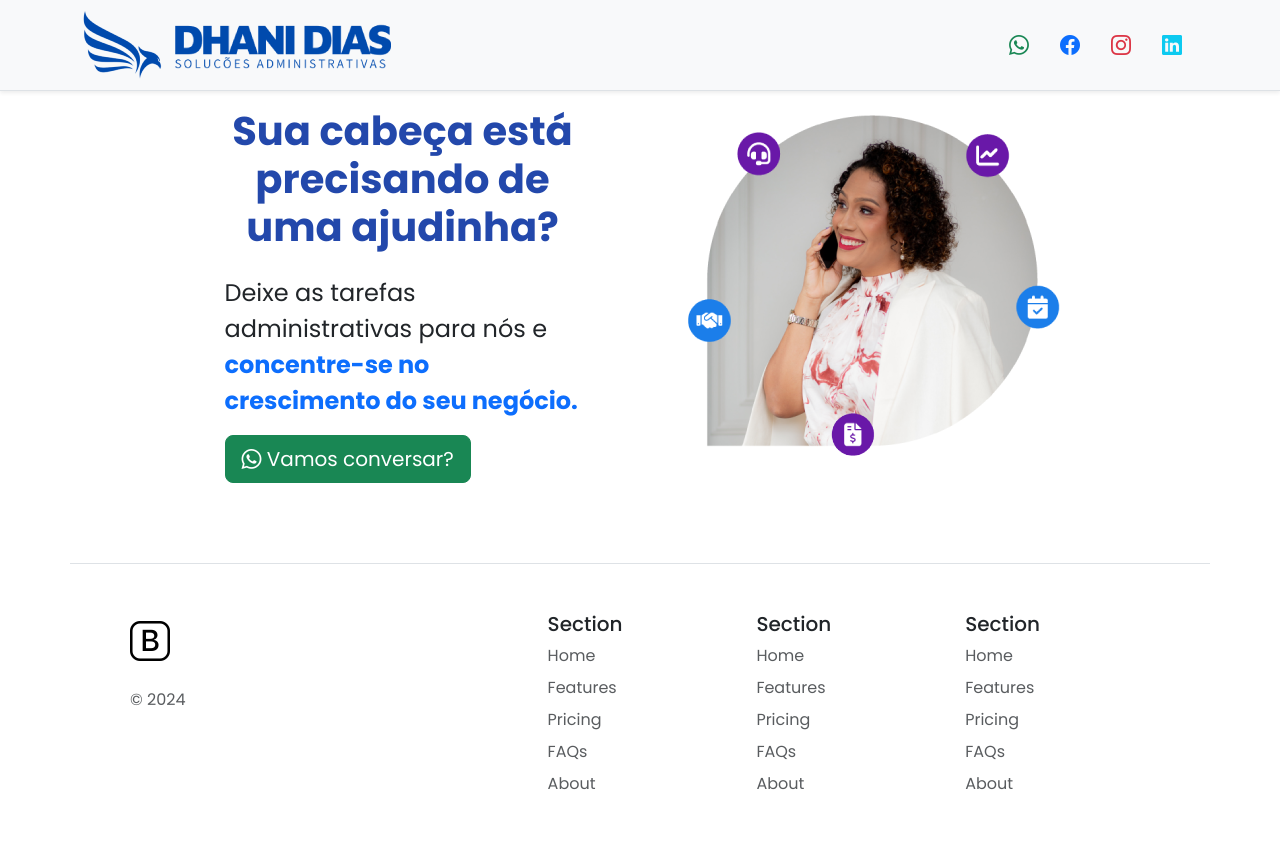
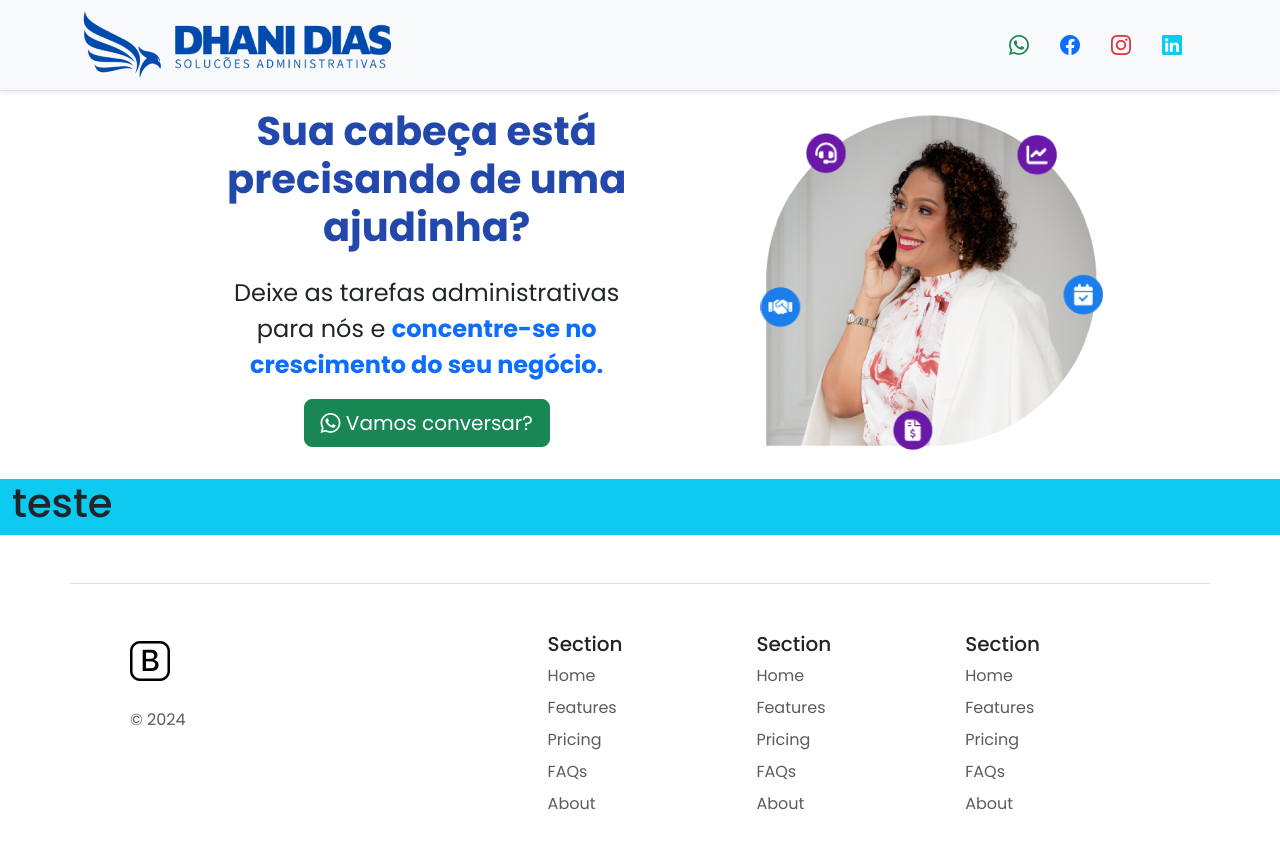
Before and after one commit to dhanidiassolucoes/hempmax-gmail.github.io, a plain HTML site: page index.html in a window 1280 px wide. Drawn offline with nearby package versions, Linux system fonts and the light colour scheme.

Commit message:
Alterações

```diff
--- a/index.html
+++ b/index.html
@@ -84,18 +84,6 @@
     <link rel="preconnect" href="https://fonts.googleapis.com" />
     <link rel="preconnect" href="https://fonts.gstatic.com" crossorigin />
     <link href="https://fonts.googleapis.com/css2?family=Poppins:ital,wght@0,100;0,200;0,300;0,400;0,500;0,600;0,700;0,800;0,900;1,100;1,200;1,300;1,400;1,500;1,600;1,700;1,800;1,900&display=swap" rel="stylesheet" />
-
-    <style>
-      #container {
-        position: relative;
-      }
-
-      #img2 {
-        position: absolute;
-        left: 0px;
-        top: 0px;
-      }
-    </style>
   </head>
   <body style="font-family: 'Poppins', Sans-serif">
     <nav class="navbar navbar-expand-md navbar-dark sticky-top bg-body-tertiary border-bottom shadow-sm p-0">
@@ -114,15 +102,17 @@
       </div>
     </nav>
 
-    <div class="container">
+    <div class="container-fluid">
       <main class="bd-main">
-        <div class="row py-3 justify-content-center">
-          <div class="col-sm-4">
-            <h1 class="fs-1 fw-bold text-center mb-4" style="color: #2348ab">
-              <span>Sua cabeça está precisando de uma ajudinha?</span>
+        <div class="row py-3 justify-content-center text-center">
+          <div class="col-lg-4">
+            <h1 class="fs-1 fw-bold mb-4" style="color: #2348ab">
+              <span>Sua cabeça está<br />precisando de uma<br />ajudinha?</span>
             </h1>
 
-            <span class="fs-4"> Deixe as tarefas administrativas para nós e <strong class="text-primary">concentre-se no crescimento do seu negócio.</strong> </span>
+            <div class="col-sm-12">
+              <span class="fs-4"> Deixe as tarefas administrativas para nós e <strong class="text-primary">concentre-se no crescimento do seu negócio.</strong> </span>
+            </div>
 
             <a href="https://wa.me/5511994214468" target="_blank" class="btn btn-success btn-lg my-3">
               <i class="bi bi-whatsapp"></i>
@@ -130,17 +120,22 @@
             </a>
           </div>
 
-          <div class="col-sm-1"></div>
+          <div class="col-lg-1"></div>
 
-          <div class="col-sm-4" id="container">
-            <img class="img-fluid" id="img1" src="img/DhaniGota_02.png" />
-            <img class="img-fluid" id="img2" src="img/DhaniGota_Icons.png" />
+          <div class="col-lg-3">
+            <img src="img/DhaniGota_03.png" />
+          </div>
+        </div>
+
+        <div class="row bg-info">
+          <div class="container col-sm-12">
+            <h1>teste</h1>
           </div>
         </div>
       </main>
     </div>
 
-    <div class="container">
+    <div class="container footer">
       <footer class="row row-cols-1 row-cols-sm-2 row-cols-md-5 px-5 py-5 my-5 border-top">
         <div class="col mb-3">
           <a href="/" class="d-flex align-items-center mb-3 link-body-emphasis text-decoration-none">
```
Also changed, not shown: img/DhaniGota_03.png (added).
